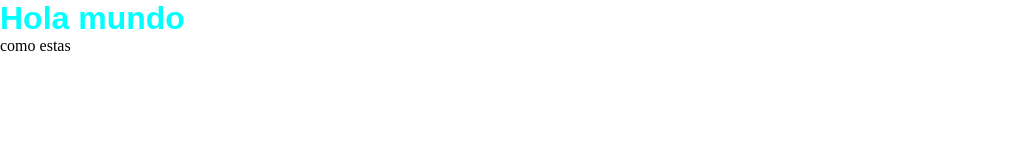
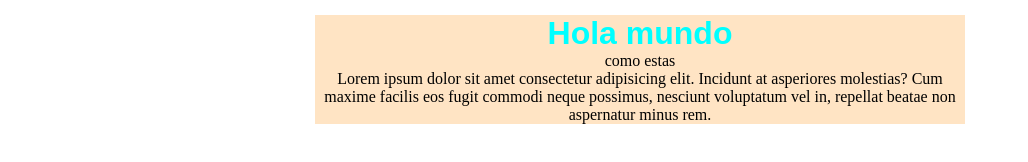
Before and after one commit to Matricc89/comision-33030, a plain HTML site: page index.html in a window 1280 px wide. Shown: the whole page, without its empty margins (0-1028 px from the left). Drawn offline with Linux system fonts and the light colour scheme.

Commit message:
modifique los estilos index

```diff
--- a/css/style.css
+++ b/css/style.css
@@ -1,9 +1,23 @@
-*{
+* {
     margin: 0;
     padding: 0;
     box-sizing: border-box;
 }
-h1{
+
+h1 {
     font-family: sans-serif;
     color: aqua;
 }
+
+.hola-mundo {
+    background-color: bisque;
+    text-align: center;
+    max-width: 650px;
+    margin: 15px auto;
+}
+
+@media (max-width: 650px) {
+    .hola-mundo {
+        background-color: burlywood;
+    }
+}
--- a/index.html
+++ b/index.html
@@ -1,5 +1,6 @@
 <!DOCTYPE html>
 <html lang="en">
+
 <head>
     <meta charset="UTF-8">
     <meta http-equiv="X-UA-Compatible" content="IE=edge">
@@ -7,8 +8,14 @@
     <link rel="stylesheet" href="./css/style.css">
     <title>Github</title>
 </head>
+
 <body>
-    <h1>Hola mundo</h1>
-    <p>como estas</p>
+    <div class="hola-mundo">
+        <h1>Hola mundo</h1>
+        <p>como estas</p>
+        <p>Lorem ipsum dolor sit amet consectetur adipisicing elit. Incidunt at asperiores molestias? Cum maxime facilis
+            eos fugit commodi neque possimus, nesciunt voluptatum vel in, repellat beatae non aspernatur minus rem.</p>
+    </div>
 </body>
+
 </html>
```
